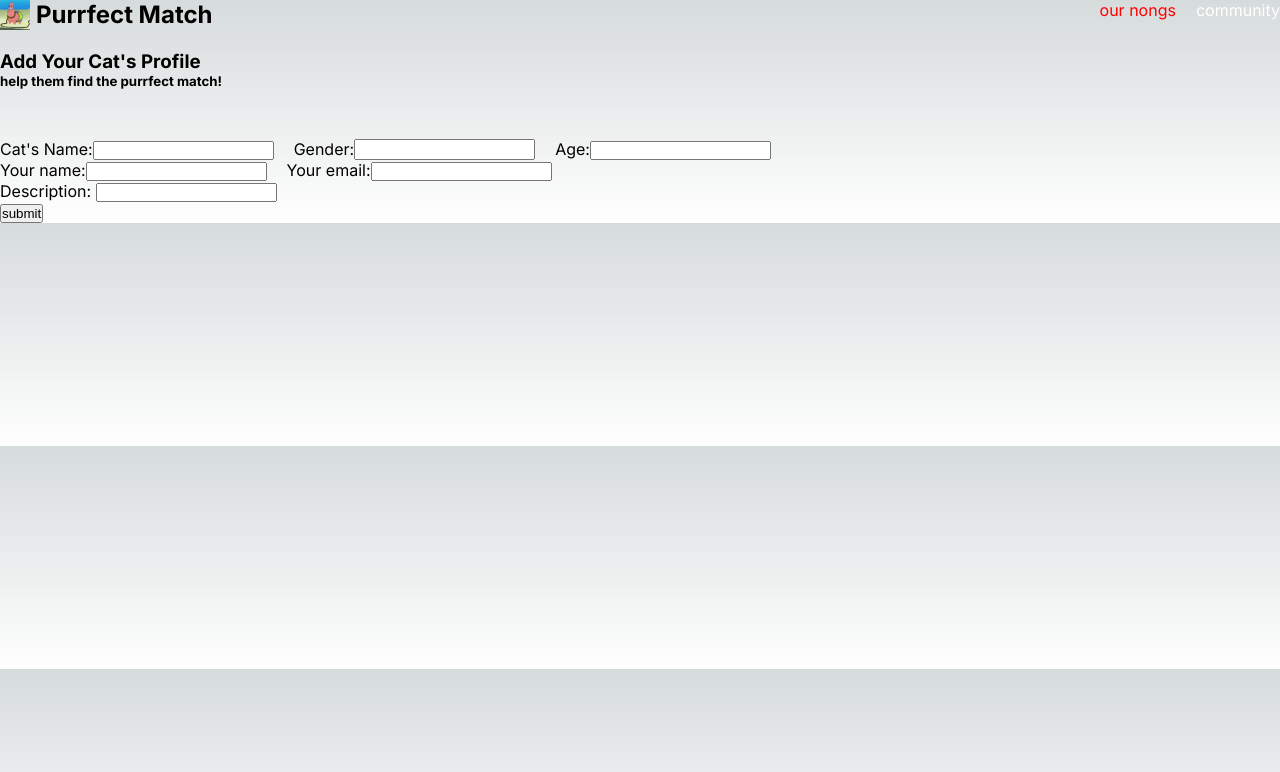
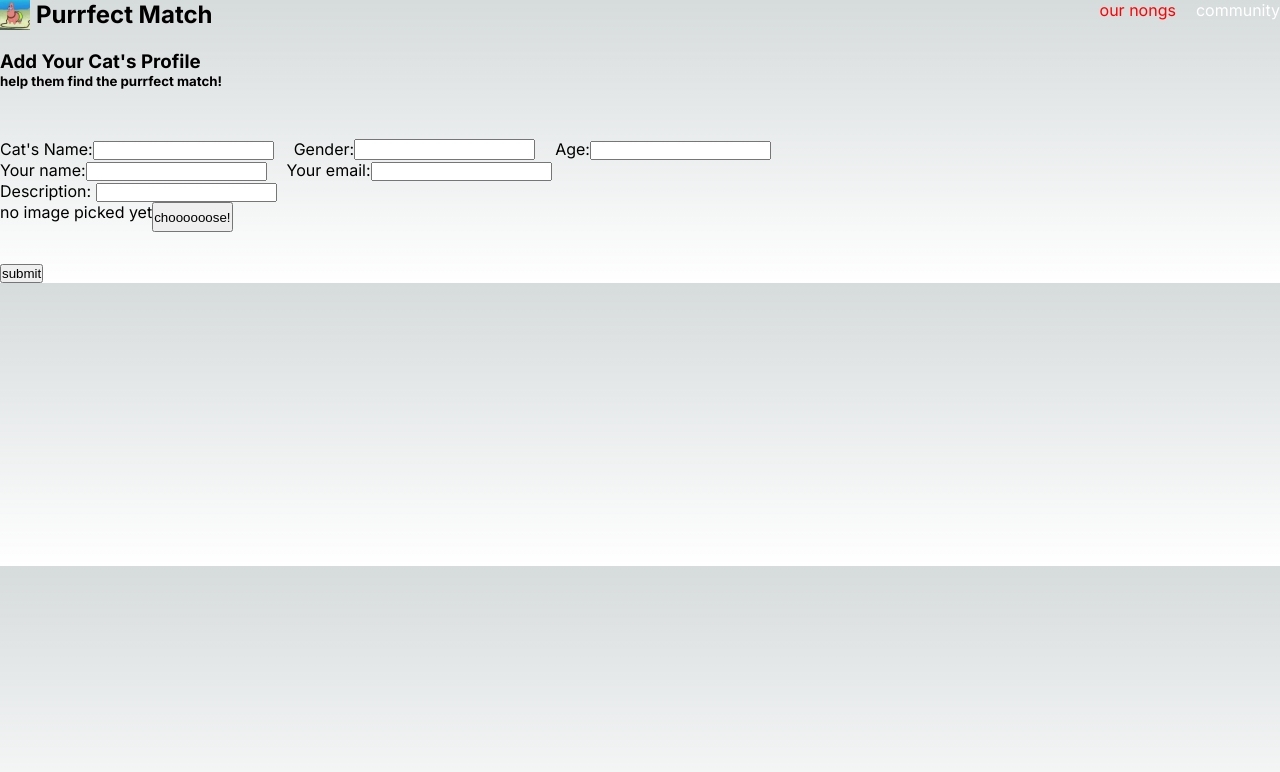
Before and after one commit to chatriun/nextjs-practice-cat-cafe, a Next.js app: page /cats/share in a window 1280 px wide. Shown: the top 772 px of the page. Built offline with nearby package versions, Linux system fonts and the light colour scheme.

Commit message:
chore(component): <ImagePicker /> custom image picker input & preview

```diff
--- a/app/cats/share/page.jsx
+++ b/app/cats/share/page.jsx
@@ -1,3 +1,5 @@
+import ImagePicker from "@/components/cats/image-picker";
+
 const share = () => {
   return (
     <>
@@ -55,6 +57,8 @@ const share = () => {
             <label htmlFor="description">Description: </label>
             <input id="description" name="description" type="text" required />
           </div>
+          <ImagePicker />
+
           <button type="submit">submit</button>
         </form>
       </main>
--- /dev/null
+++ b/components/cats/image-picker.jsx
@@ -0,0 +1,62 @@
+"use client";
+
+import Image from "next/image";
+import { useRef, useState } from "react";
+
+const ImagePicker = ({ label, name }) => {
+  const [pickedImage, setPickedImage] = useState();
+  const imageInput = useRef();
+
+  const handlePickClick = () => {
+    imageInput.current.click();
+  };
+
+  const handleImageChange = (event) => {
+    const file = event.target.files[0];
+
+    if (!file) {
+      setPickedImage(null);
+      return;
+    }
+
+    const fileRender = new FileReader();
+    fileRender.onload = () => {
+      setPickedImage(fileRender.result);
+    };
+    fileRender.readAsDataURL(file);
+  };
+
+  return (
+    <div style={{ marginBottom: 30 }}>
+      <label htmlFor={name}>{label}</label>
+      <div style={{ display: "flex" }}>
+        {pickedImage ? (
+          <div style={{ width: 100, height: 100, position: "relative" }}>
+            <Image
+              src={pickedImage}
+              alt="pick by user"
+              fill
+              style={{ objectFit: "cover" }}
+            />
+          </div>
+        ) : (
+          "no image picked yet "
+        )}
+        <input
+          id={name}
+          name={name}
+          type="file"
+          accept="image/png, image/jpg, image/gif"
+          ref={imageInput}
+          onChange={handleImageChange}
+          style={{ display: "none" }}
+        />
+        <button type="button" onClick={handlePickClick} style={{ height: 30 }}>
+          choooooose!
+        </button>
+      </div>
+    </div>
+  );
+};
+
+export default ImagePicker;
```
